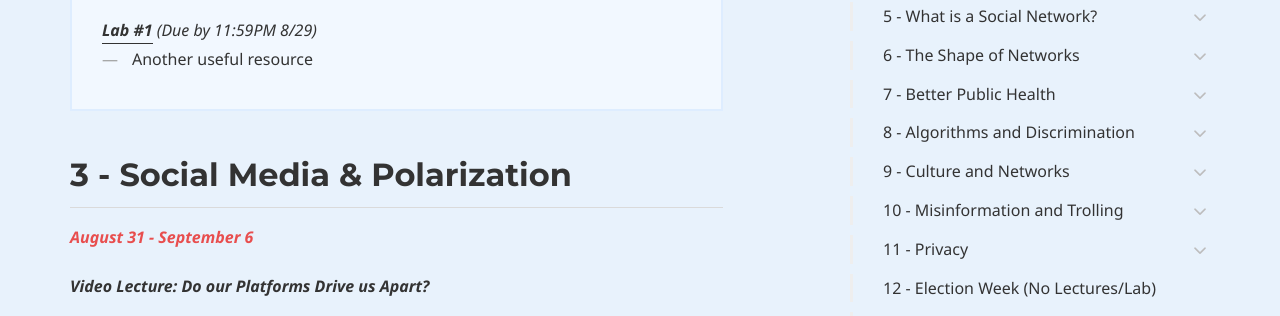
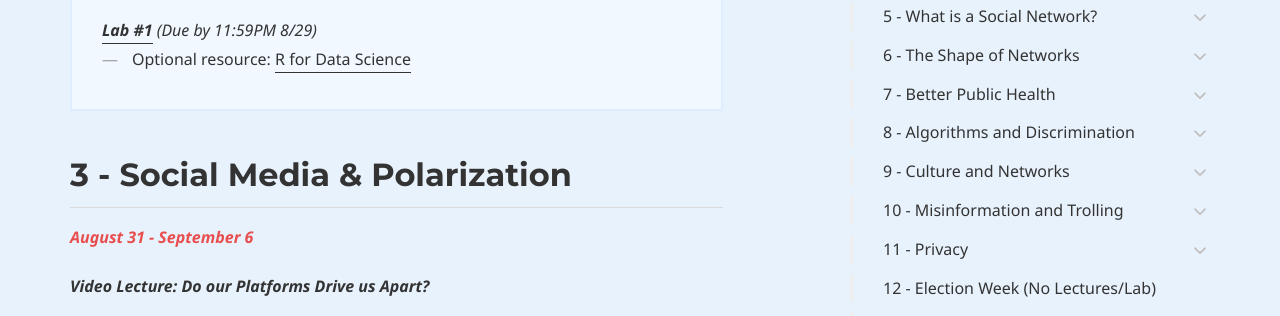
Before and after one commit to dssoc/dssoc.github.io, a Jekyll site: the page built from schedule.md, in a window 1280 px wide and 900 px high, scrolled down 3230 px, cut to the strip 212-528 px from the top of the window. Built offline with Jekyll 4.4.1, drawn with Linux system fonts in a browser that asks for light colours; some web fonts are replaced.

Commit message:
Update schedule.md

```diff
--- a/schedule.md
+++ b/schedule.md
@@ -93,11 +93,9 @@ frameborder="0"
 allow="accelerometer; autoplay; encrypted-media; gyroscope; picture-in-picture"
 allowfullscreen></iframe>
 
-
-
 <i><b><a href = "https://htmlpreview.github.io/?https://github.com/dssoc/dssoc.github.io/blob/master/assignments/Lab_1.html">Lab #1</a></b> (Due by 11:59PM 8/29)</i> <br/>
 <ul>
-<li>Another useful resource</li>
+    <li>Optional resource: <a href="https://r4ds.had.co.nz/">R for Data Science</a></li>
 </ul>
 </div>
 
```
